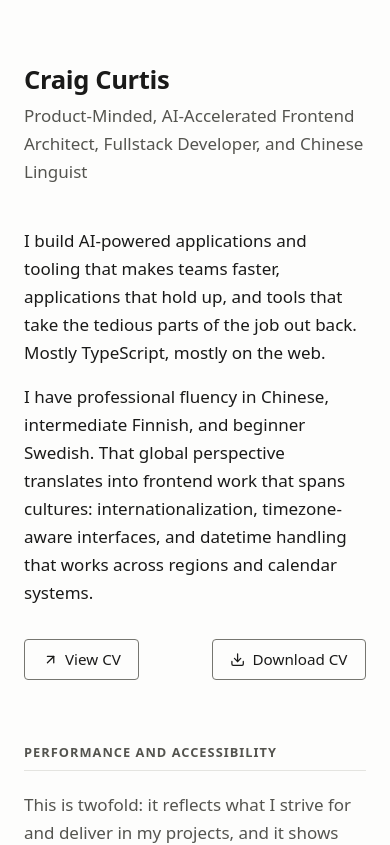
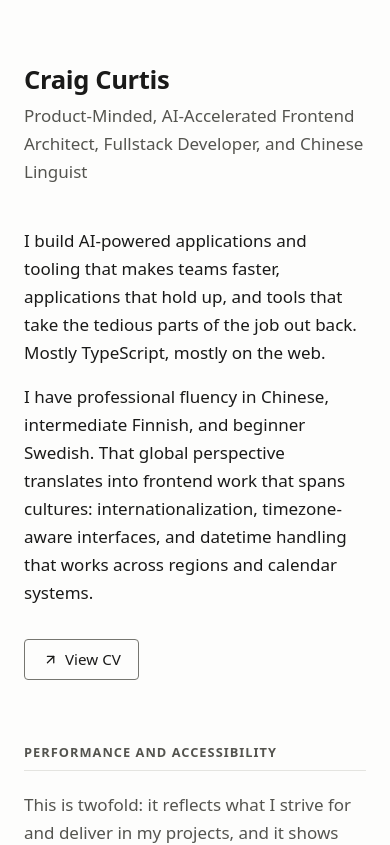
Before and after one commit to craig-o-curtis/craig-o-curtis.github.io, a Next.js app: page / in a window 390 px wide. Shown: the top 845 px of the page. Built offline with nearby package versions, Linux system fonts and the light colour scheme.

Commit message:
Hide Download button on mobile

```diff
--- a/app/components/ActionButton.tsx
+++ b/app/components/ActionButton.tsx
@@ -27,6 +27,8 @@ type ActionButtonProps = {
   icon?: IconComponent | null
   /** Force a new tab for a same-origin href. External hrefs do this anyway. */
   newTab?: boolean
+  /** Extra classes applied to the root <a>. */
+  className?: string
 }
 
 /**
@@ -43,6 +45,7 @@ export function ActionButton({
   fileInfo,
   icon,
   newTab = false,
+  className,
 }: ActionButtonProps) {
   const Icon = icon === undefined ? VARIANT_ICON[variant] : icon
   // A download never navigates, so a new tab would be meaningless there.
@@ -51,7 +54,7 @@ export function ActionButton({
 
   return (
     <a
-      className={styles.button}
+      className={`${styles.button}${className ? ` ${className}` : ''}`}
       href={href}
       {...(variant === 'download' ? { download: true } : {})}
       {...(opensNewTab ? { target: '_blank', rel: 'noreferrer' } : {})}
--- a/app/page.module.css
+++ b/app/page.module.css
@@ -63,4 +63,8 @@
   .main {
     padding: 4rem 0 5rem;
   }
+
+  .hideOnMobile {
+    display: none;
+  }
 }
--- a/app/page.tsx
+++ b/app/page.tsx
@@ -49,6 +49,7 @@ export default function Home() {
             variant="download"
             href={CV_PATH}
             fileInfo={CV_FILE_INFO}
+            className={styles.hideOnMobile}
           >
             Download CV
           </ActionButton>
```
